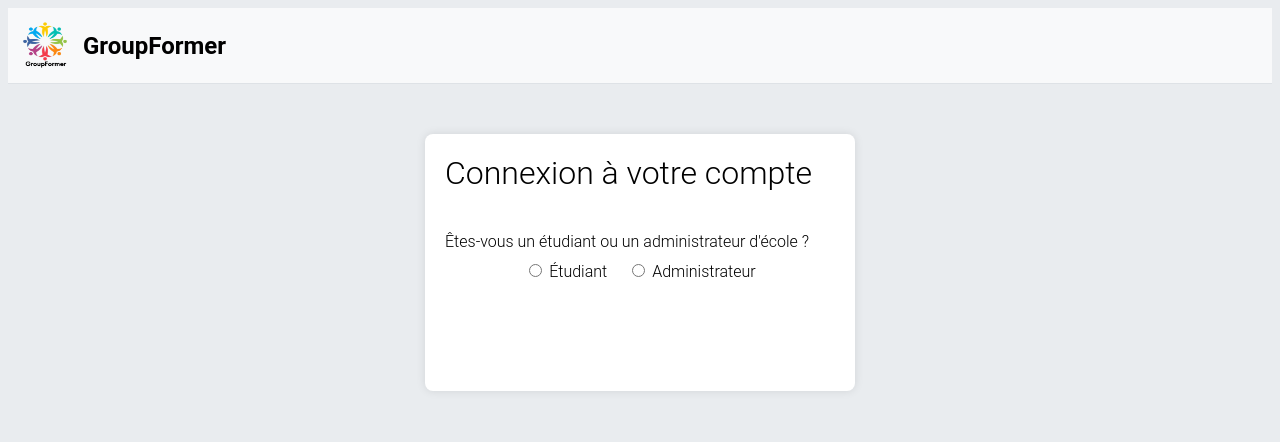
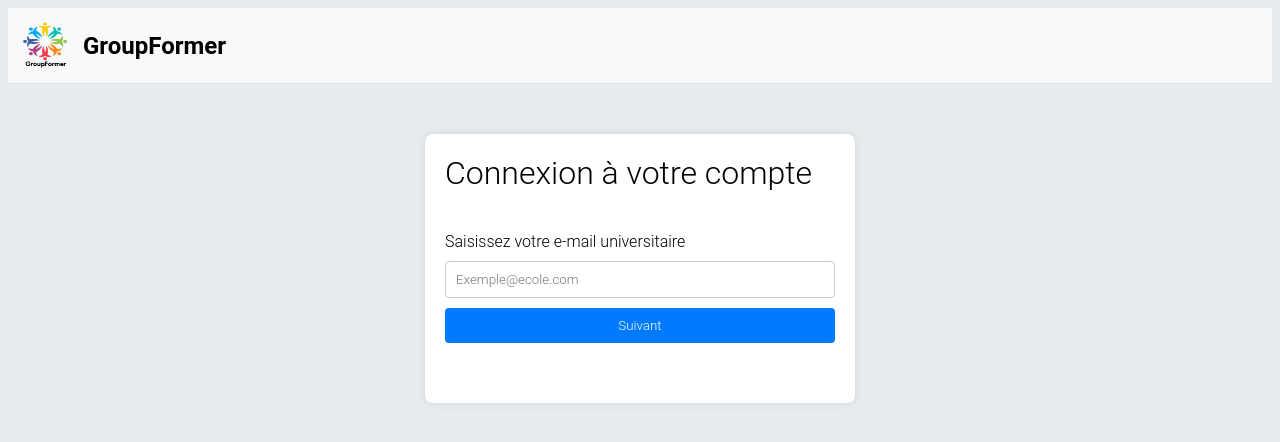
Before and after one commit to SaadaLaura/GroupFormer, an Angular app in the folder front/: page /login in a window 1280 px wide. Shown: the top 442 px of the page. Built offline with nearby package versions, Linux system fonts and the light colour scheme.

Commit message:
Supp demande si student or admin

```diff
--- a/front/src/app/login/login.component.html
+++ b/front/src/app/login/login.component.html
@@ -5,20 +5,8 @@
 
 <div class="login-container">
   <h1>Connexion à votre compte</h1>
-  <p>Êtes-vous un étudiant ou un administrateur d'école ?</p>
-  <div class="user-type-selection">
-    <label>
-      <input type="radio" name="userType" value="student" [(ngModel)]="userType"> Étudiant
-    </label>
-    <label>
-      <input type="radio" name="userType" value="admin" [(ngModel)]="userType"> Administrateur
-    </label>
-  </div>
-
-  <div *ngIf="userType">
+  <p>Saisissez votre e-mail universitaire</p>
   <div *ngIf="emailNotFoundError" class="info-message">Cet e-mail est introuvable, veuillez contacter l'administration de votre école</div>
-    <p *ngIf="userType === 'student'">Saisissez votre e-mail universitaire</p>
-    <p *ngIf="userType === 'admin'">Saisissez votre e-mail professionnel</p>
   <input type="email" placeholder="Exemple@ecole.com" class="input-box" [(ngModel)]="email" [ngClass]="{'error': emailError || loginError}" (keydown.enter)="nextStep()">
   <div *ngIf="emailError" class="error-message">Veuillez saisir votre email universitaire</div>
 
@@ -31,7 +19,6 @@
     <div *ngIf="loginError" class="error-message">Mot de passe erroné, veuillez réessayer</div>
   </div>
 
-    <button *ngIf="!showPasswordInput" (click)="nextStep()" class="login-btn" [disabled]="userType === 'admin'">Suivant</button>
+  <button *ngIf="!showPasswordInput" (click)="nextStep()" class="login-btn">Suivant</button>
   <button *ngIf="showPasswordInput" (click)="login()" class="login-btn">Connexion</button>
 </div>
-</div>
--- a/front/src/app/login/login.component.ts
+++ b/front/src/app/login/login.component.ts
@@ -20,7 +20,6 @@ export class LoginComponent {
   loginError: boolean = false;
   emailNotFoundError: boolean = false;
   showPasswordInput: boolean = false;
-  userType: string = '';
 
   constructor(private router: Router, private studentService: StudentService, private stateService: StateService) {}
 
@@ -38,7 +37,6 @@ export class LoginComponent {
     this.emailNotFoundError = false;
 
     if (this.email) {
-      if (this.userType === 'student') {
       this.studentService.getStudents().subscribe((students: any[]) => {
         const student = students.find(s => s.email === this.email);
         if (student) {
@@ -47,7 +45,6 @@ export class LoginComponent {
           this.emailNotFoundError = true;
         }
       });
-      }
     }
   }
 
@@ -70,6 +67,8 @@ export class LoginComponent {
           this.router.navigate(['/profil', student.id_user]);
           this.loginError = true;
           this.password = ''; // Réinitialiser le champ de mot de passe
+        } else {
+          this.loginError = true;
         }
       });
     }
```
Lines whose indentation alone changed are shown as unchanged.
